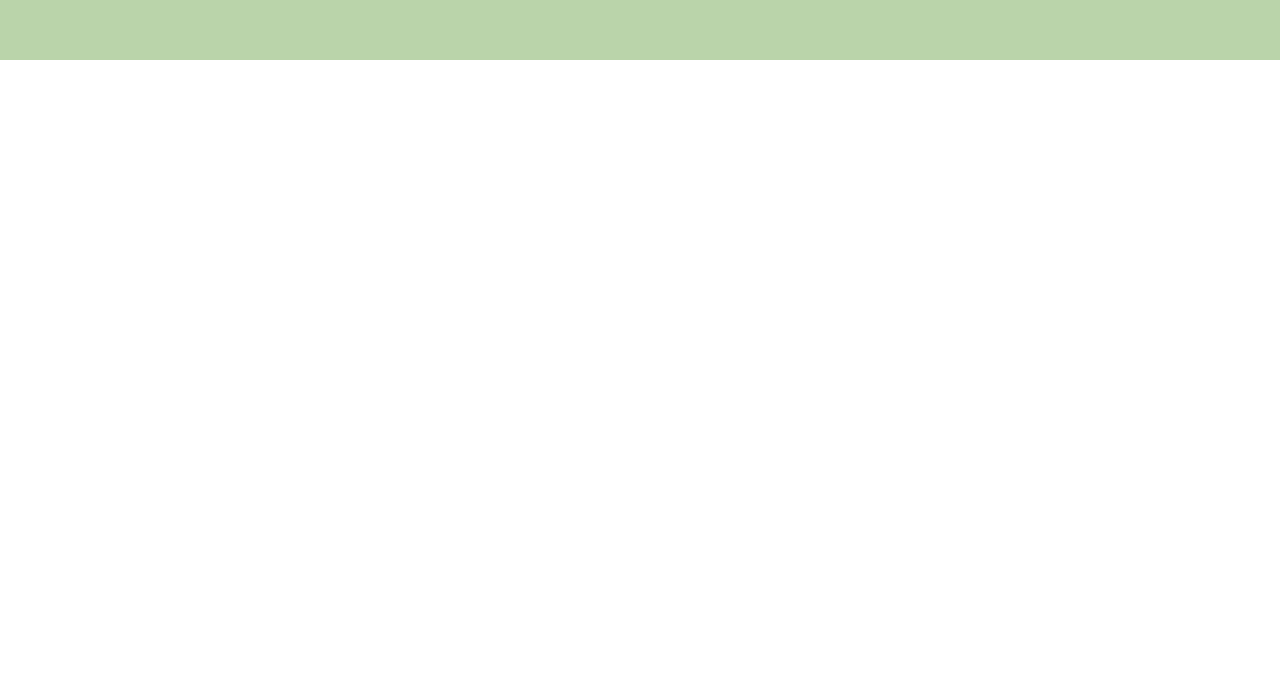
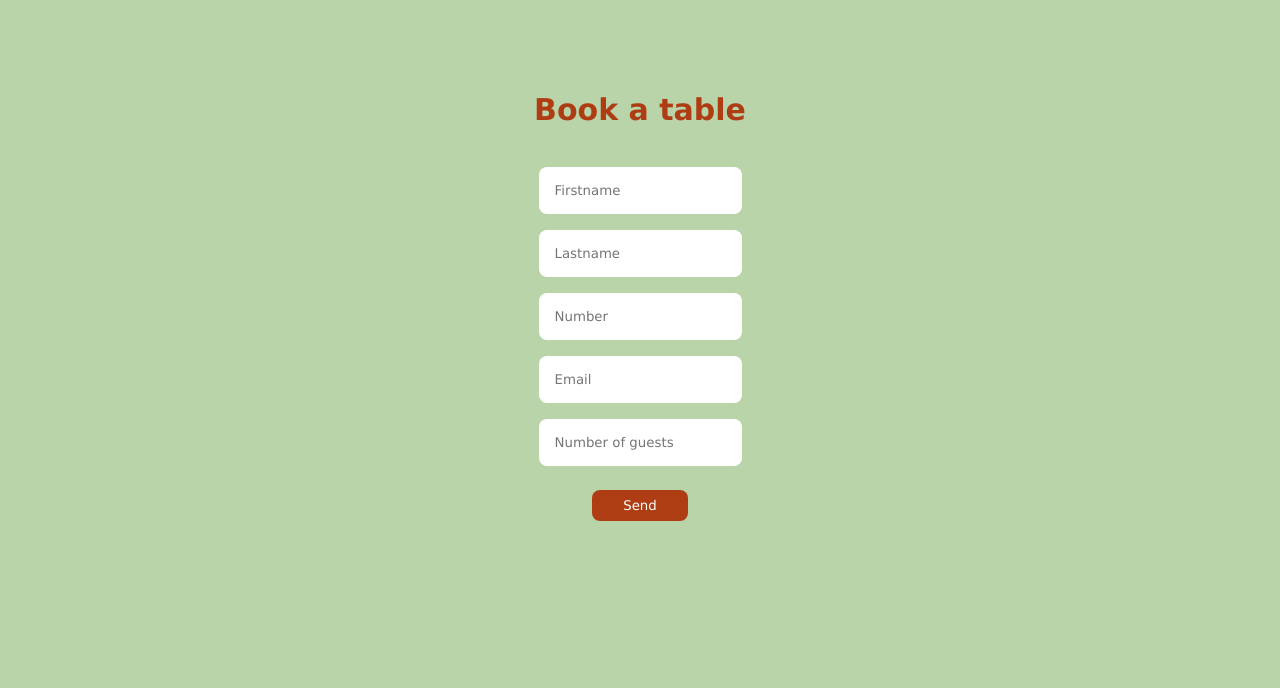
Before and after one commit to empafrontend/whacko-taco, a plain HTML site: page index.html in a window 1280 px wide. Shown: the part 2434-3122 px from the top of the page. Before the commit the page ends 2494 px from the top, so only its background shows below. Drawn offline with Linux system fonts and the light colour scheme.

Commit message:
adding input and button

```diff
--- a/index.html
+++ b/index.html
@@ -63,6 +63,16 @@
         <p>Magasingatan 17, 411 18 Göteborg</p>
       </div>
       </div>
+      <div class="booking-div">
+    <h2>Book a table</h2>
+        <input type="text" name="Firstname" id="firstname" placeholder="Firstname">
+        <input type="text" name="Lastname" id="lastname" placeholder="Lastname">
+        <input type="number" name="Number" id="number" placeholder="Number">
+        <input type="text" name="Email" id="email" placeholder="Email">
+        <input type="number" name="Number of guests" id="numberofguests" placeholder="Number of guests">
+        <button>Send
+        </button>
+   </div>
 
     </div>
   </body>
--- a/styles.css
+++ b/styles.css
@@ -64,6 +64,37 @@
     background-color: #BAD4AA;
 }
 
+.booking-div {
+    display: flex;
+    flex-direction: column;
+    height: 500px;
+    padding-bottom: 8rem;
+    align-items: center;
+    text-align: center;
+    background-color: #BAD4AA;
+}
+
+input {
+    padding: 1rem;
+    margin: 0.5rem;
+    border-radius: 0.5rem;
+    border-style: none;
+
+}
+
+button {
+    padding: 0.5rem;
+    margin-bottom: 2rem;
+    margin-top: 1rem;
+    width: 6rem;
+    border-radius: 0.5rem;
+    border-style: none;
+    background-color: #AE3D14;
+    color: white;
+
+
+}
+
     h1 {
         font-size: 85px;
         color: #AE3D14;
```
